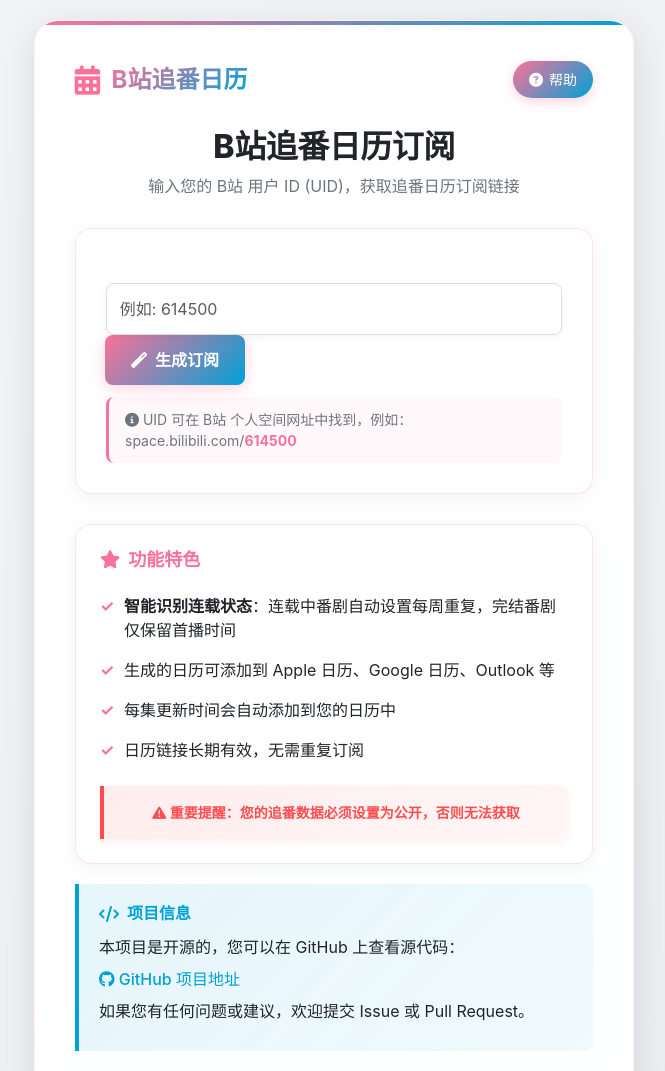
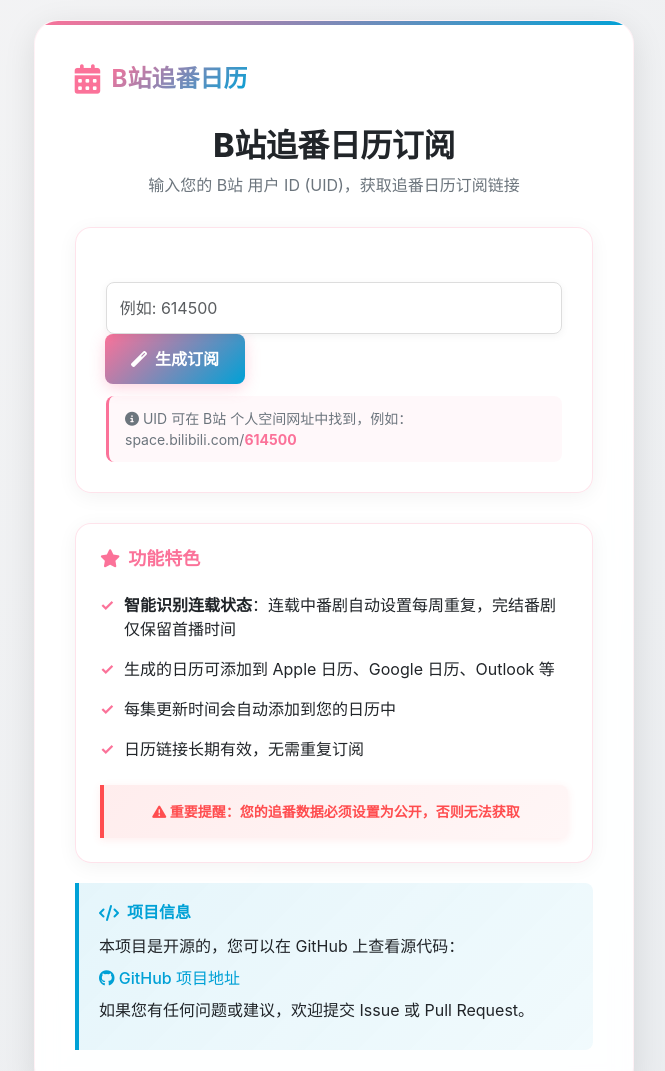
Before and after one commit to Silentely/Bili-Calendar, a website: page public/index.html in a window 1280 px wide. Shown: the top 1071 px of the page, without its empty margins (306-971 px from the left). Drawn offline with nearby package versions, Linux system fonts and the light colour scheme.

Commit message:
refactor: 移除帮助按钮
- 从 index.html 中删除了帮助按钮元素
- 从 styles.css 中移除了与帮助按钮相关的样式规则

```diff
--- a/public/index.html
+++ b/public/index.html
@@ -20,9 +20,6 @@
         <i class="fas fa-calendar-alt app-icon"></i>
         <div class="app-title">B站追番日历</div>
       </div>
-      <button class="help-btn" onclick="openHelp()">
-        <i class="fas fa-question-circle"></i> 帮助
-      </button>
     </div>
 
     <!-- 页面标题 -->
--- a/public/styles.css
+++ b/public/styles.css
@@ -89,30 +89,7 @@
   color: transparent;
 }
 
-.help-btn {
-  background: linear-gradient(135deg, var(--primary), var(--secondary));
-  border: none;
-  font-size: 14px;
-  color: white;
-  cursor: pointer;
-  padding: 8px 16px;
-  display: flex;
-  align-items: center;
-  justify-content: center;
-  border-radius: 20px;
-  transition: all 0.3s ease;
-  gap: 6px;
-  box-shadow: 0 4px 12px rgba(251, 114, 153, 0.3);
-  text-decoration: none;
-  font-weight: 500;
-}
 
-.help-btn:hover {
-  transform: translateY(-2px);
-  box-shadow: 0 6px 20px rgba(251, 114, 153, 0.4);
-  color: white;
-  text-decoration: none;
-}
 
 /* 标题 */
 .page-title {
```
